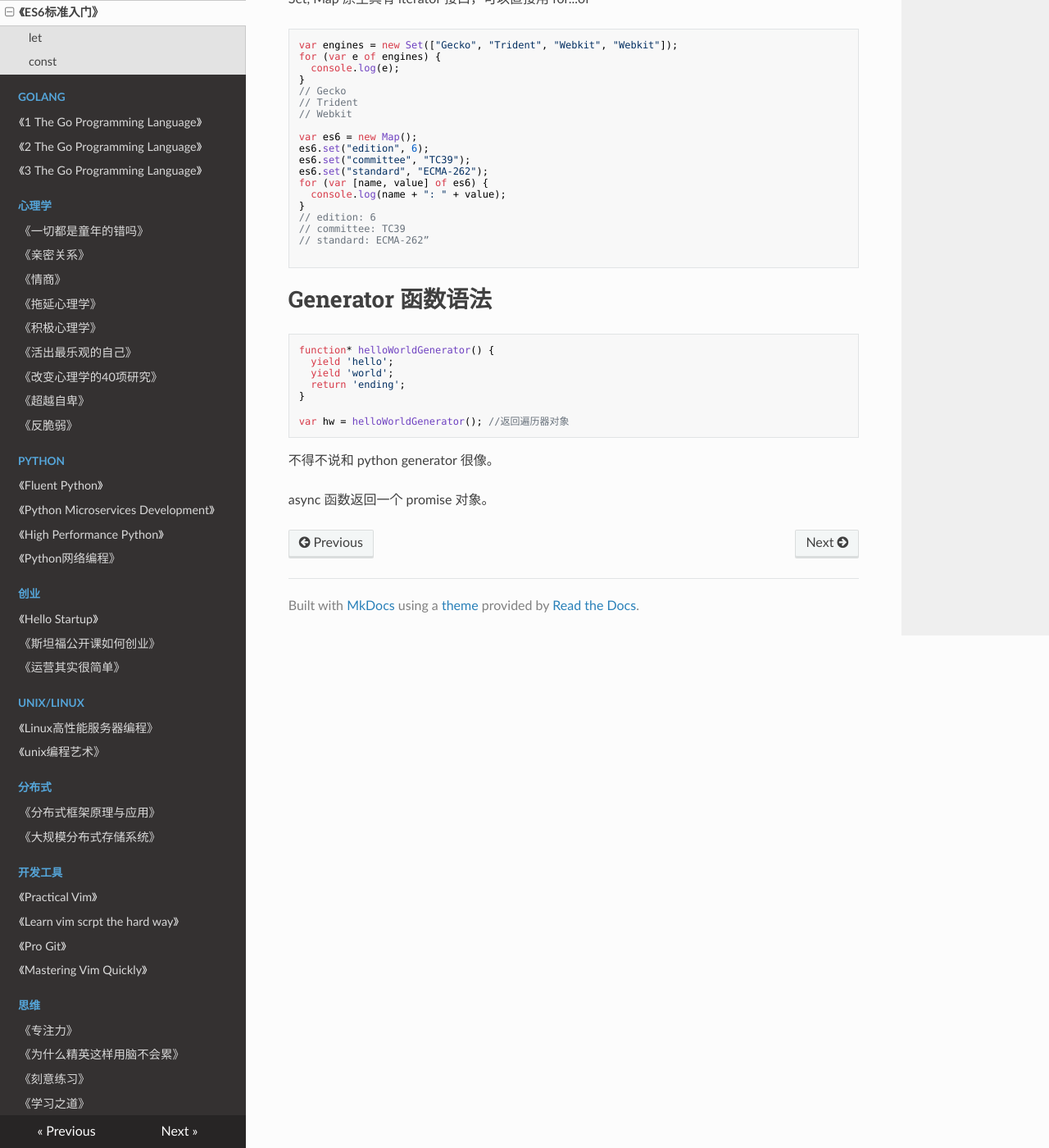
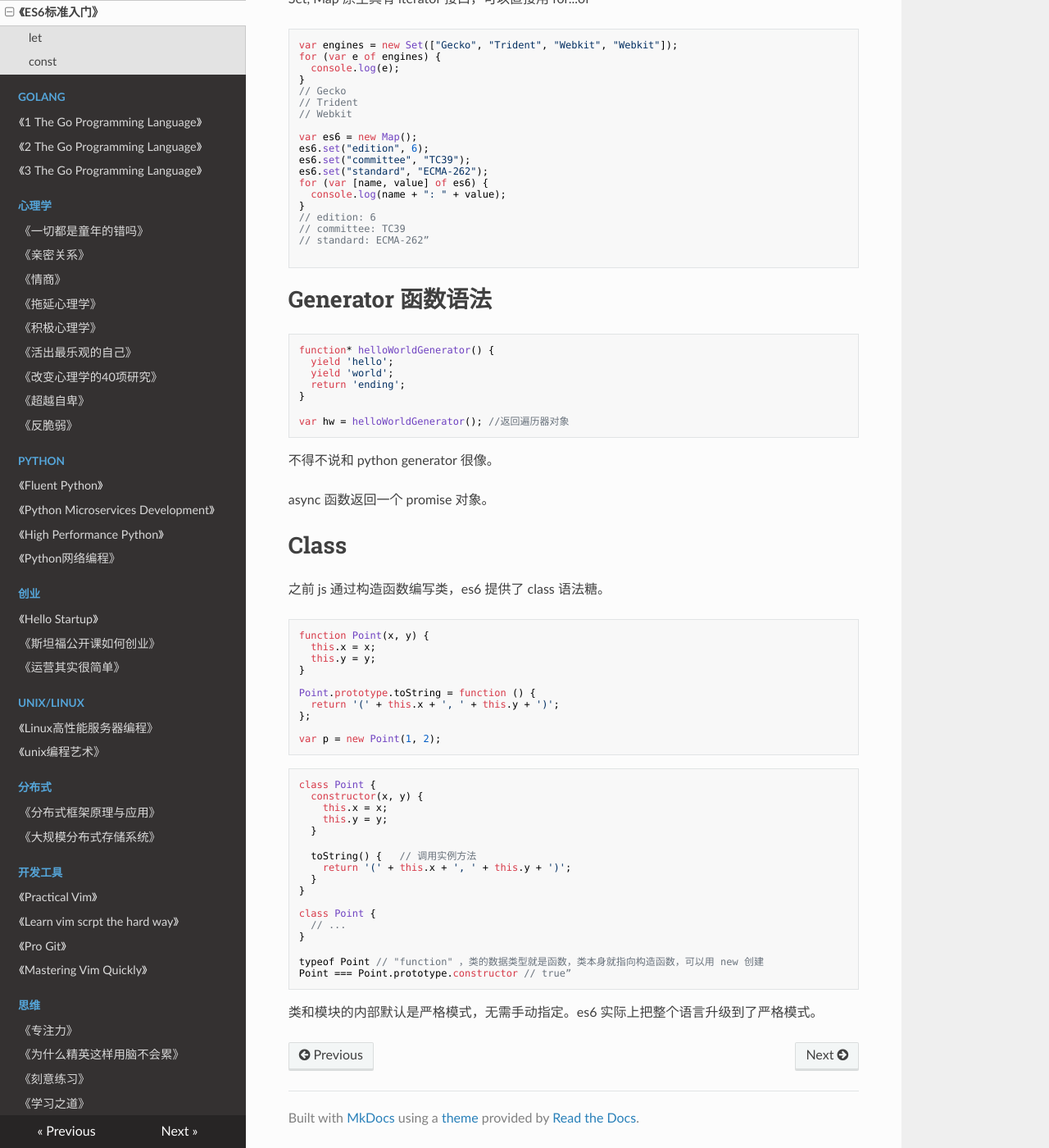
Before and after one commit to PegasusWang/booknotes, an MkDocs documentation site: the page built from docs/frontend/es6标准入门.md, in a window 1280 px wide and 1400 px high, scrolled down 5221 px. Shown: the whole window at 82% size. Built offline with MkDocs 1.6.1, drawn with Linux system fonts in a browser that asks for light colours; nearby versions of some CDN libraries; old or Windows-style settings are respelled for this version of MkDocs.

Commit message:
es6 class

````diff
--- a/docs/frontend/es6标准入门.md
+++ b/docs/frontend/es6标准入门.md
@@ -319,3 +319,42 @@ var hw = helloWorldGenerator(); //返回遍历器对象
 不得不说和 python generator 很像。
 
 async 函数返回一个 promise 对象。
+
+# Class
+
+之前 js 通过构造函数编写类，es6 提供了 class 语法糖。
+
+```
+function Point(x, y) {
+  this.x = x;
+  this.y = y;
+}
+
+Point.prototype.toString = function () {
+  return '(' + this.x + ', ' + this.y + ')';
+};
+
+var p = new Point(1, 2);
+```
+
+```
+class Point {
+  constructor(x, y) {
+    this.x = x;
+    this.y = y;
+  }
+
+  toString() {   // 调用实例方法
+    return '(' + this.x + ', ' + this.y + ')';
+  }
+}
+
+class Point {
+  // ...
+}
+
+typeof Point // "function" ，类的数据类型就是函数，类本身就指向构造函数，可以用 new 创建
+Point === Point.prototype.constructor // true”
+```
+
+类和模块的内部默认是严格模式，无需手动指定。es6 实际上把整个语言升级到了严格模式。
````
